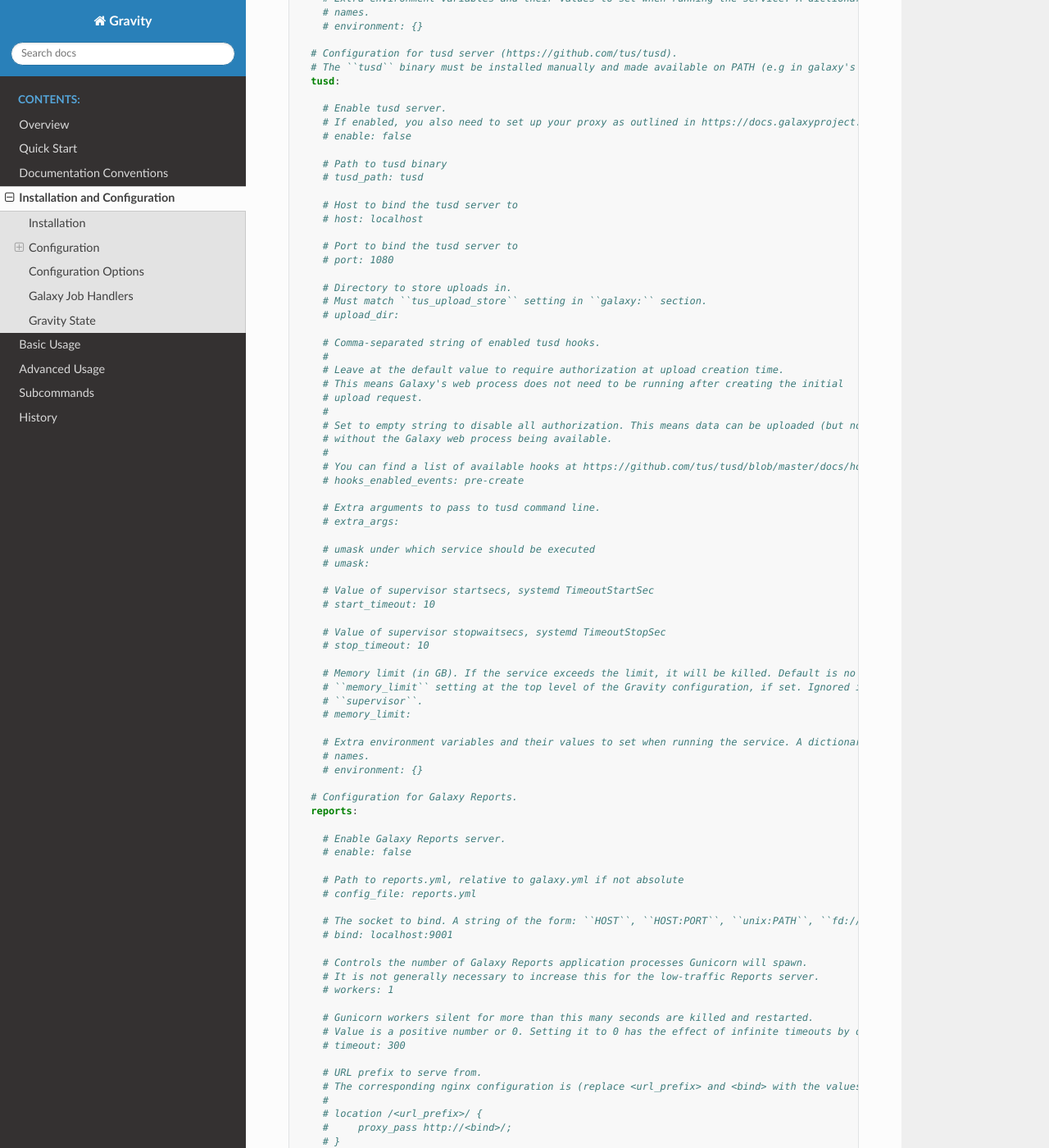
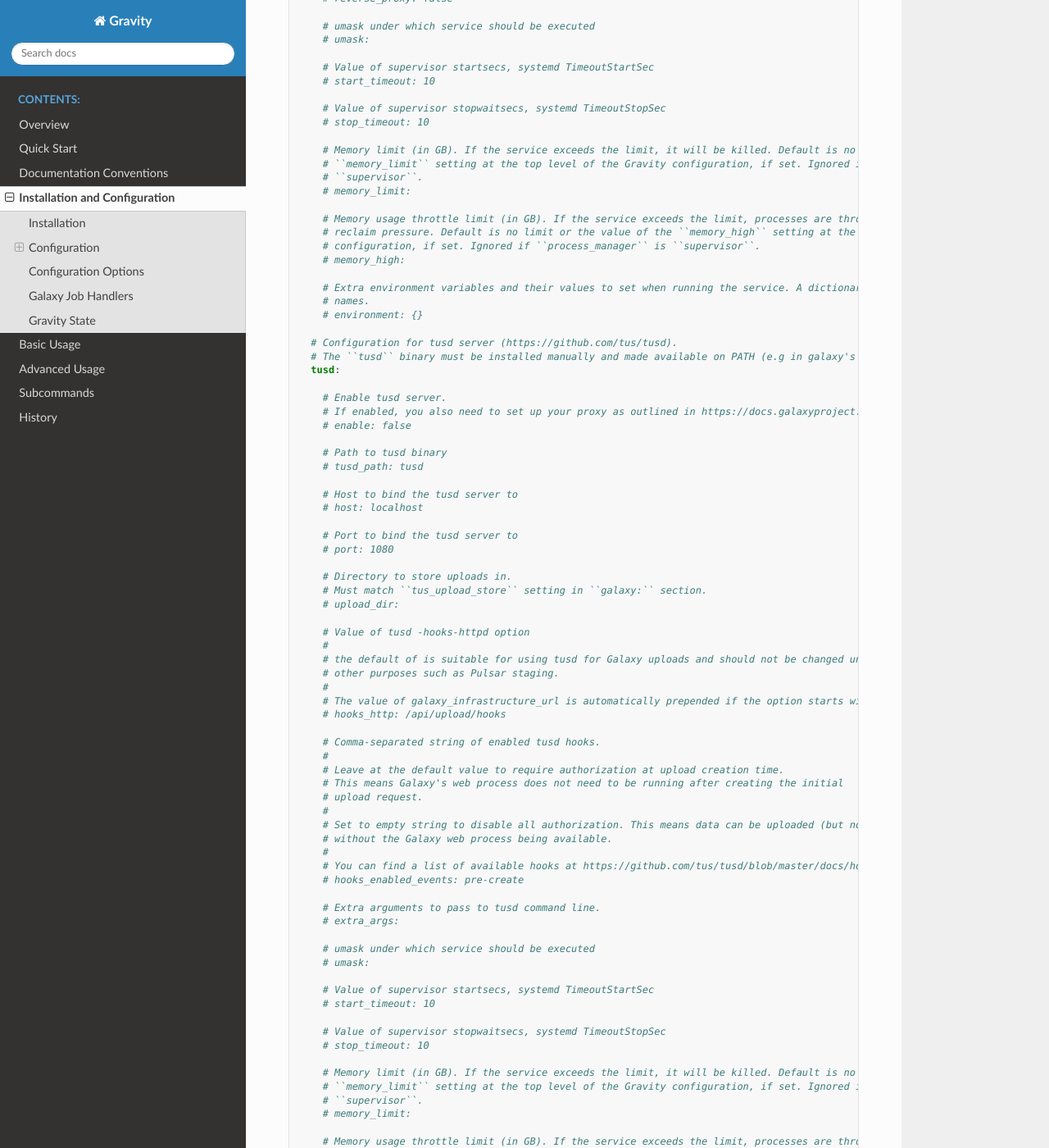
Before and after one commit to galaxyproject/gravity, a Sphinx documentation site: the page built from docs/installation.rst, in a window 1280 px wide and 1400 px high, scrolled down 5883 px. Shown: the whole window at 82% size. Built offline with Sphinx 7.4.7 and the Read the Docs theme 3.1.0, drawn with Linux system fonts in a browser that asks for light colours; some of the changed text lies outside the part shown.

Commit message:
Update sample config in docs

```diff
--- a/docs/installation.rst
+++ b/docs/installation.rst
@@ -119,7 +119,8 @@ The following options in the ``gravity`` section of ``galaxy.yml`` can be used t
     # Process manager to use.
     # ``supervisor`` is the default process manager when Gravity is invoked as a non-root user.
     # ``systemd`` is the default when Gravity is invoked as root.
-    # Valid options are: supervisor, systemd
+    # ``multiprocessing`` is the default when Gravity is invoked as the foreground shortcut ``galaxy`` instead of ``galaxyctl``
+    # Valid options are: supervisor, systemd, multiprocessing
     # process_manager:
 
     # What command to write to the process manager configs
@@ -141,6 +142,11 @@ The following options in the ``gravity`` section of ``galaxy.yml`` can be used t
     # for all services. Setting ``memory_limit`` on an individual service overrides this value. Ignored if ``process_manager``
     # is ``supervisor``.
     # memory_limit:
+
+    # Memory usage throttle limit (in GB), processes exceeding the limit are throttled and put under heavy reclaim pressure.
+    # If set, this is the default value for all services. Setting ``memory_high`` on an individual service overrides this
+    # value. Ignored if ``process_manager`` is ``supervisor``.
+    # memory_high:
 
     # Specify Galaxy config file (galaxy.yml), if the Gravity config is separate from the Galaxy config. Assumed to be the
     # same file as the Gravity config if a ``galaxy`` key exists at the root level, otherwise, this option is required.
@@ -220,6 +226,11 @@ The following options in the ``gravity`` section of ``galaxy.yml`` can be used t
       # ``supervisor``.
       # memory_limit:
 
+      # Memory usage throttle limit (in GB). If the service exceeds the limit, processes are throttled and put under heavy
+      # reclaim pressure. Default is no limit or the value of the ``memory_high`` setting at the top level of the Gravity
+      # configuration, if set. Ignored if ``process_manager`` is ``supervisor``.
+      # memory_high:
+
       # Extra environment variables and their values to set when running the service. A dictionary where keys are the variable
       # names.
       # environment: {}
@@ -263,6 +274,11 @@ The following options in the ``gravity`` section of ``galaxy.yml`` can be used t
       # ``memory_limit`` setting at the top level of the Gravity configuration, if set. Ignored if ``process_manager`` is
       # ``supervisor``.
       # memory_limit:
+
+      # Memory usage throttle limit (in GB). If the service exceeds the limit, processes are throttled and put under heavy
+      # reclaim pressure. Default is no limit or the value of the ``memory_high`` setting at the top level of the Gravity
+      # configuration, if set. Ignored if ``process_manager`` is ``supervisor``.
+      # memory_high:
 
       # Extra environment variables and their values to set when running the service. A dictionary where keys are the variable
       # names.
@@ -317,6 +333,11 @@ The following options in the ``gravity`` section of ``galaxy.yml`` can be used t
       # ``supervisor``.
       # memory_limit:
 
+      # Memory usage throttle limit (in GB). If the service exceeds the limit, processes are throttled and put under heavy
+      # reclaim pressure. Default is no limit or the value of the ``memory_high`` setting at the top level of the Gravity
+      # configuration, if set. Ignored if ``process_manager`` is ``supervisor``.
+      # memory_high:
+
       # Extra environment variables and their values to set when running the service. A dictionary where keys are the variable
       # names.
       # environment: {}
@@ -341,6 +362,14 @@ The following options in the ``gravity`` section of ``galaxy.yml`` can be used t
       # Directory to store uploads in.
       # Must match ``tus_upload_store`` setting in ``galaxy:`` section.
       # upload_dir:
+
+      # Value of tusd -hooks-httpd option
+      #
+      # the default of is suitable for using tusd for Galaxy uploads and should not be changed unless you are using tusd for
+      # other purposes such as Pulsar staging.
+      #
+      # The value of galaxy_infrastructure_url is automatically prepended if the option starts with a `/`
+      # hooks_http: /api/upload/hooks
 
       # Comma-separated string of enabled tusd hooks.
       #
@@ -370,6 +399,11 @@ The following options in the ``gravity`` section of ``galaxy.yml`` can be used t
       # ``memory_limit`` setting at the top level of the Gravity configuration, if set. Ignored if ``process_manager`` is
       # ``supervisor``.
       # memory_limit:
+
+      # Memory usage throttle limit (in GB). If the service exceeds the limit, processes are throttled and put under heavy
+      # reclaim pressure. Default is no limit or the value of the ``memory_high`` setting at the top level of the Gravity
+      # configuration, if set. Ignored if ``process_manager`` is ``supervisor``.
+      # memory_high:
 
       # Extra environment variables and their values to set when running the service. A dictionary where keys are the variable
       # names.
@@ -423,6 +457,11 @@ The following options in the ``gravity`` section of ``galaxy.yml`` can be used t
       # ``supervisor``.
       # memory_limit:
 
+      # Memory usage throttle limit (in GB). If the service exceeds the limit, processes are throttled and put under heavy
+      # reclaim pressure. Default is no limit or the value of the ``memory_high`` setting at the top level of the Gravity
+      # configuration, if set. Ignored if ``process_manager`` is ``supervisor``.
+      # memory_high:
+
       # Extra environment variables and their values to set when running the service. A dictionary where keys are the variable
       # names.
       # environment: {}
@@ -430,6 +469,7 @@ The following options in the ``gravity`` section of ``galaxy.yml`` can be used t
     # Configure dynamic handlers in this section.
     # See https://docs.galaxyproject.org/en/latest/admin/scaling.html#dynamically-defined-handlers for details.
     # handlers: {}
+
 
 Galaxy Job Handlers
 -------------------
```
